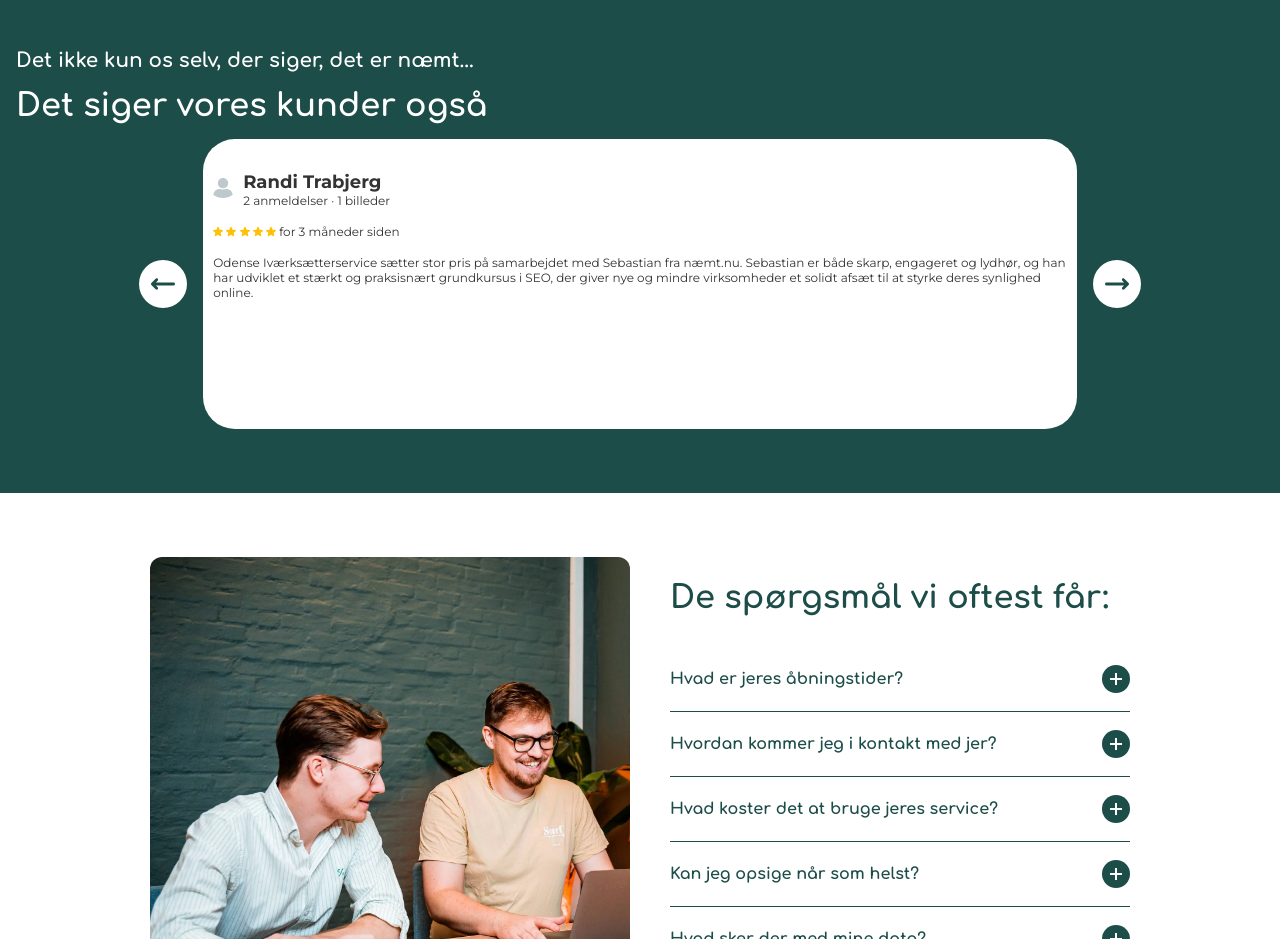
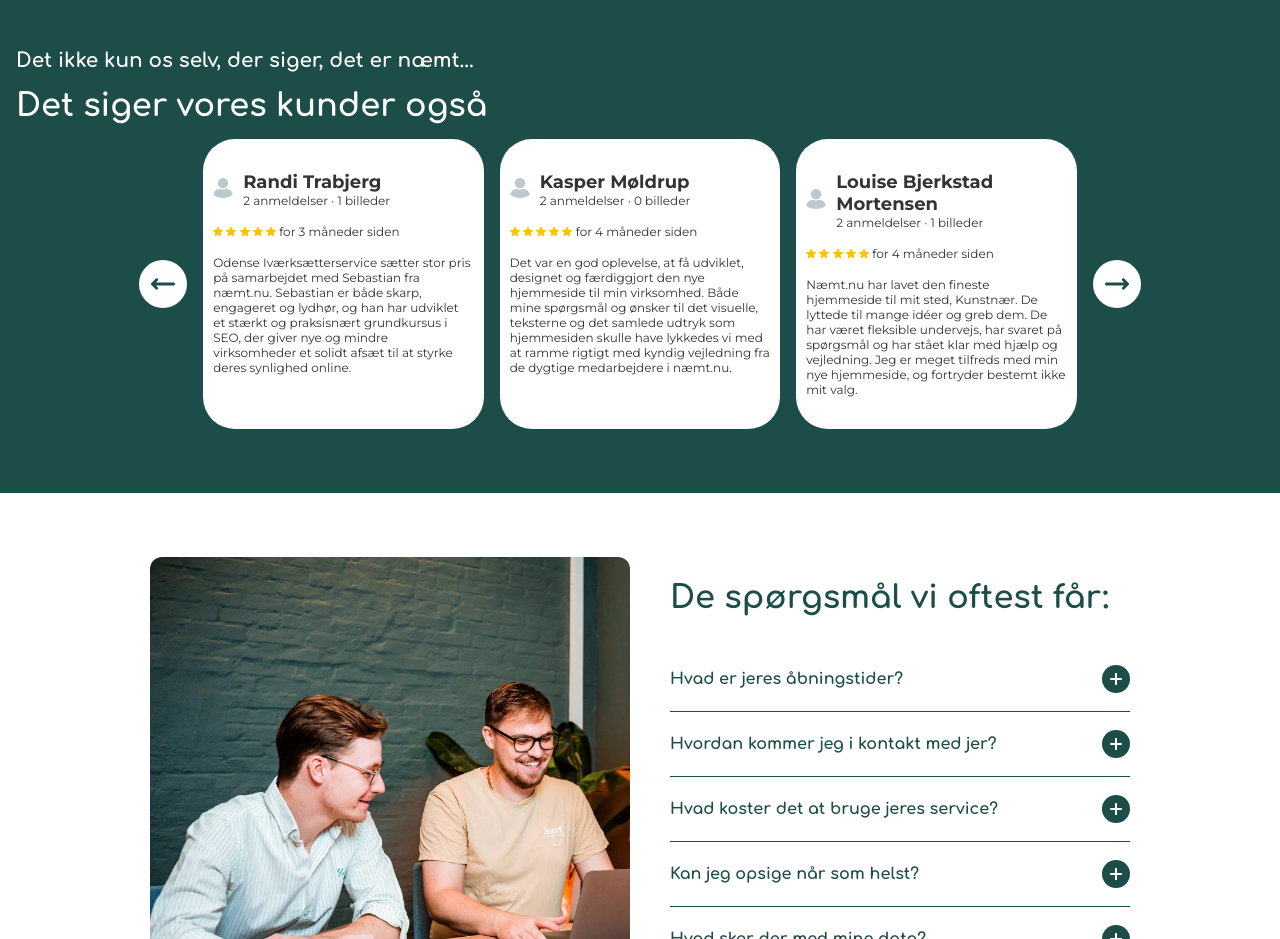
Before and after one commit to SofiePedersen/naemtnu, a Vue app: page / in a window 1280 px wide. Shown: the part 2080-3019 px from the top of the page. Built offline with nearby package versions, Linux system fonts and the light colour scheme; no server answers.

Commit message:
Update Reviews.vue

```diff
--- a/src/components/Reviews.vue
+++ b/src/components/Reviews.vue
@@ -1,5 +1,5 @@
 <script setup>
-import { ref } from "vue";
+import { ref, computed, onMounted, onUnmounted } from "vue";
 import Arrow from "@/assets/icons/arrow.svg";
 import Star from "@/assets/icons/star.svg";
 import User from "@/assets/icons/user.svg";
@@ -11,11 +11,7 @@ const reviews = ref([
     imagesCount: 1,
     rating: 5,
     timeAgo: "for 3 måneder siden",
-    text: `Odense Iværksætterservice sætter stor pris på samarbejdet med
-    Sebastian fra næmt.nu. Sebastian er både skarp, engageret og lydhør,
-    og han har udviklet et stærkt og praksisnært grundkursus i SEO, der
-    giver nye og mindre virksomheder et solidt afsæt til at styrke deres
-    synlighed online.`,
+    text: `Odense Iværksætterservice sætter stor pris på samarbejdet med Sebastian fra næmt.nu. Sebastian er både skarp, engageret og lydhør, og han har udviklet et stærkt og praksisnært grundkursus i SEO, der giver nye og mindre virksomheder et solidt afsæt til at styrke deres synlighed online.`,
   },
   {
     name: "Kasper Møldrup",
@@ -39,7 +35,7 @@ const reviews = ref([
     imagesCount: 0,
     rating: 5,
     timeAgo: "for 3 måneder siden",
-    text: "Virkelig nogle kompetente og reelle gutter, som har lavet hjemmeside for min arbejdsplads.  Du går ikke galt i byen her.",
+    text: "Virkelig nogle kompetente og reelle gutter, som har lavet hjemmeside for min arbejdsplads. Du går ikke galt i byen her.",
   },
   {
     name: "Johannes Pham",
@@ -52,6 +48,35 @@ const reviews = ref([
 ]);
 
 const activeIndex = ref(0);
+const slidesToShow = ref(3);
+
+const updateSlidesToShow = () => {
+  const width = window.innerWidth;
+  if (width < 768) {
+    slidesToShow.value = 1;
+  } else if (width < 1200) {
+    slidesToShow.value = 2;
+  } else {
+    slidesToShow.value = 3;
+  }
+};
+
+onMounted(() => {
+  updateSlidesToShow();
+  window.addEventListener("resize", updateSlidesToShow);
+});
+
+onUnmounted(() => {
+  window.removeEventListener("resize", updateSlidesToShow);
+});
+
+const visibleReviews = computed(() => {
+  const result = [];
+  for (let i = 0; i < slidesToShow.value; i++) {
+    result.push(reviews.value[(activeIndex.value + i) % reviews.value.length]);
+  }
+  return result;
+});
 
 function nextReview() {
   activeIndex.value = (activeIndex.value + 1) % reviews.value.length;
@@ -74,32 +99,35 @@ function prevReview() {
           <img :src="Arrow" alt="Forrige" />
         </button>
 
-        <div class="review__card">
+        <div class="review__cards--wrapper">
+          <div
+            class="review__card"
+            v-for="(review, index) in visibleReviews"
+            :key="index"
+          >
             <div class="review__card--header">
               <div><img :src="User" alt="Bruger" /></div>
-
               <div class="review__card--author">
-              <h5>{{ reviews[activeIndex].name }}</h5>
+                <h5>{{ review.name }}</h5>
                 <p>
-                {{ reviews[activeIndex].reviewsCount }} anmeldelser ·
-                {{ reviews[activeIndex].imagesCount }} billeder
+                  {{ review.reviewsCount }} anmeldelser ·
+                  {{ review.imagesCount }} billeder
                 </p>
               </div>
             </div>
 
             <div class="review__card--rating">
               <img
-              v-for="n in reviews[activeIndex].rating"
+                v-for="n in review.rating"
                 :key="n"
                 :src="Star"
                 alt="Stjerne"
               />
-            <p>{{ reviews[activeIndex].timeAgo }}</p>
+              <p>{{ review.timeAgo }}</p>
             </div>
 
-          <p class="review__card--text">
-            {{ reviews[activeIndex].text }}
-          </p>
+            <p class="review__card--text">{{ review.text }}</p>
+          </div>
         </div>
 
         <button @click="nextReview">
@@ -153,17 +181,24 @@ function prevReview() {
   transform: rotate(180deg);
 }
 
+.review__cards--wrapper {
+  display: flex;
+  justify-content: center;
+  gap: 1rem;
+  width: 70%;
+  overflow: hidden;
+}
+
 .review__card {
   background-color: $color-cloudy-white;
   color: $color-charcoal-black;
-  width: 70%;
+  width: 100%;
   padding: 2rem 0.625rem;
   display: flex;
   flex-direction: column;
   gap: 1rem;
   border-radius: 2rem;
   height: 18.1rem;
-  overflow-y: auto;
   img {
     width: 1.25rem;
   }
```
Lines whose indentation alone changed are shown as unchanged.
